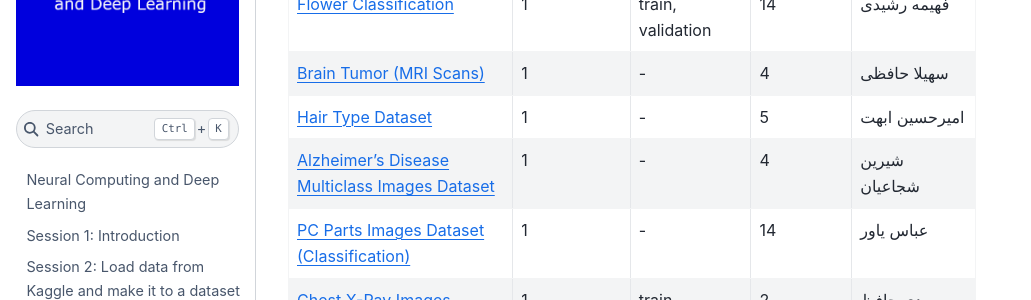
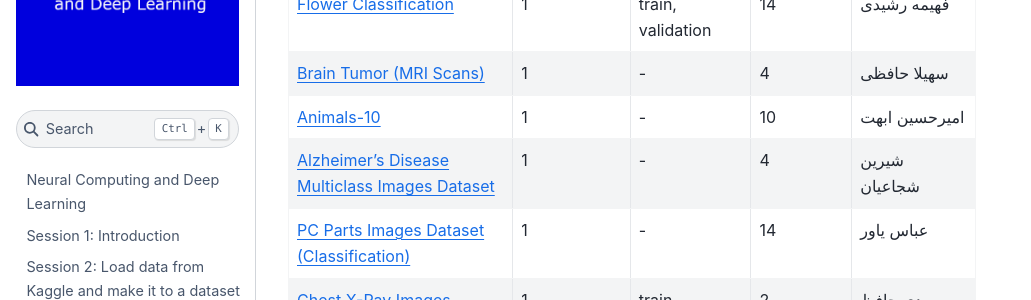
Before and after one commit to LiterallyTheOne/deep_learning_class, a Jupyter Book: the page built from docs/datasets.md, in a window 1280 px wide and 900 px high, scrolled down 1065 px. Shown: the part 153-453 px from the top of the window, without its empty margins (0-1031 px from the left). Built offline with Jupyter Book 1.0.4 settings and Sphinx 7.4.7 and the Sphinx Book theme 1.1.4, drawn with Linux system fonts in a browser that asks for light colours.

Commit message:
Update a hair style dataset to animals10

```diff
--- a/docs/datasets.md
+++ b/docs/datasets.md
@@ -19,7 +19,7 @@
 | [Fruits-360 dataset](https://www.kaggle.com/datasets/moltean/fruits)                                                                                  | 1                      | train, test             | 141               | راضیه گلزاری           |
 | [Flower Classification](https://www.kaggle.com/datasets/marquis03/flower-classification)                                                              | 1                      | train, validation       | 14                | فهیمه رشیدی            |
 | [Brain Tumor (MRI Scans)](https://www.kaggle.com/datasets/rm1000/brain-tumor-mri-scans)                                                               | 1                      | -                       | 4                 | سهیلا حافظی            |
-| [Hair Type Dataset](https://www.kaggle.com/datasets/kavyasreeb/hair-type-dataset)                                                                     | 1                      | -                       | 5                 | امیرحسین ابهت          |
+| [Animals-10](https://www.kaggle.com/datasets/alessiocorrado99/animals10)                                                                              | 1                      | -                       | 10                | امیرحسین ابهت          |
 | [Alzheimer's Disease Multiclass Images Dataset](https://www.kaggle.com/datasets/aryansinghal10/alzheimers-multiclass-dataset-equal-and-augmented)     | 1                      | -                       | 4                 | شیرین شجاعیان          |
 | [PC Parts Images Dataset (Classification)](https://www.kaggle.com/datasets/asaniczka/pc-parts-images-dataset-classification)                          | 1                      | -                       | 14                | عباس یاور              |
 | [Chest X-Ray Images (Pneumonia)](https://www.kaggle.com/datasets/paultimothymooney/chest-xray-pneumonia)                                              | 1                      | train, validation, test | 2                 | مهدی حافظ آبادی        |
```
